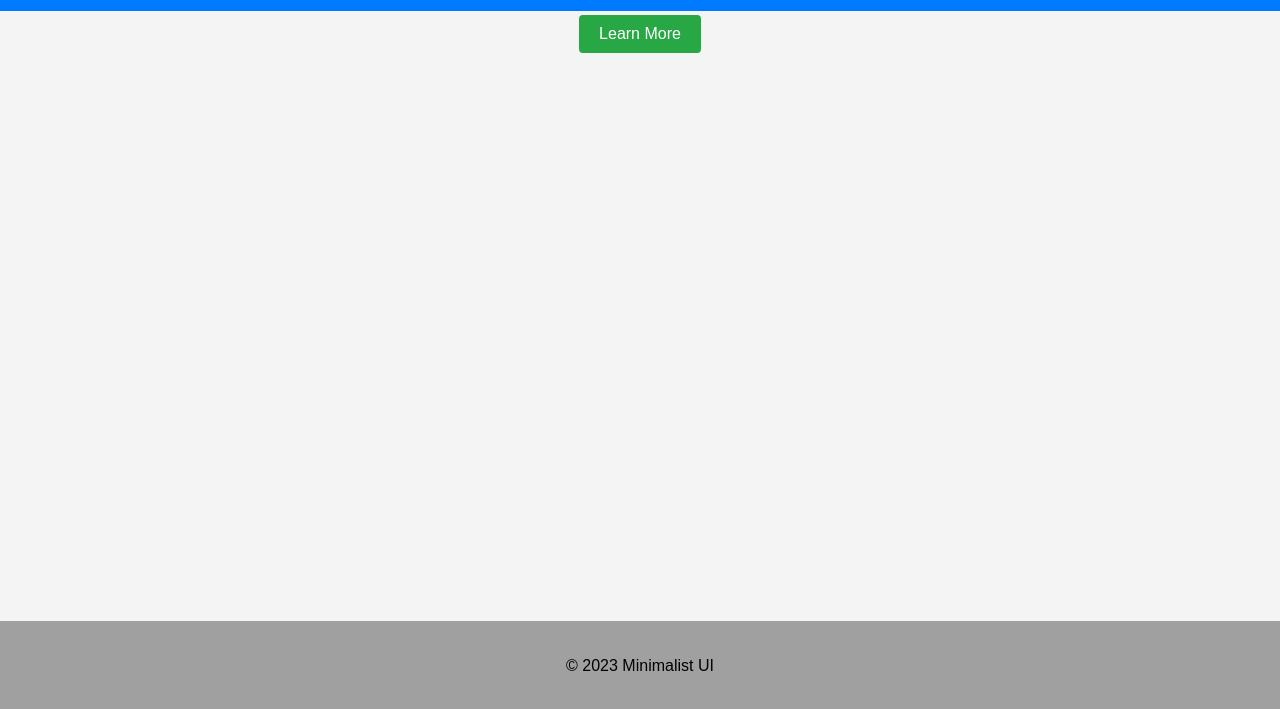
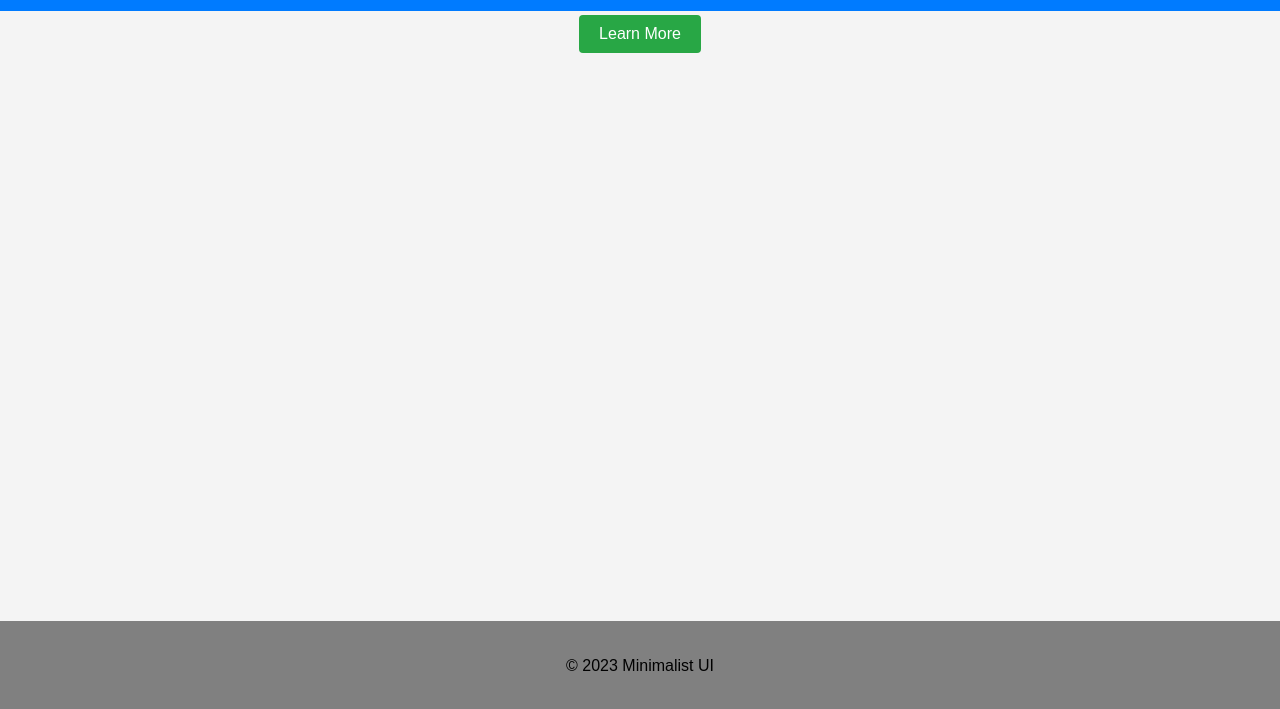
Before and after one commit to fladmorty1987/ui-minimalista, a plain HTML site: page index.html in a window 1280 px wide. Shown: the part 89-798 px from the top of the page. Drawn offline with Linux system fonts and the light colour scheme.

Commit message:
Update footer background color for improved contrast

```diff
--- a/style.css
+++ b/style.css
@@ -42,5 +42,5 @@ footer {
     padding: 20px;
     text-align: center;
     width: 100%;
-    background-color: #a0a0a0; /* Changed for better contrast */
+    background-color: #808080; /* Changed for better contrast */
 }
```
